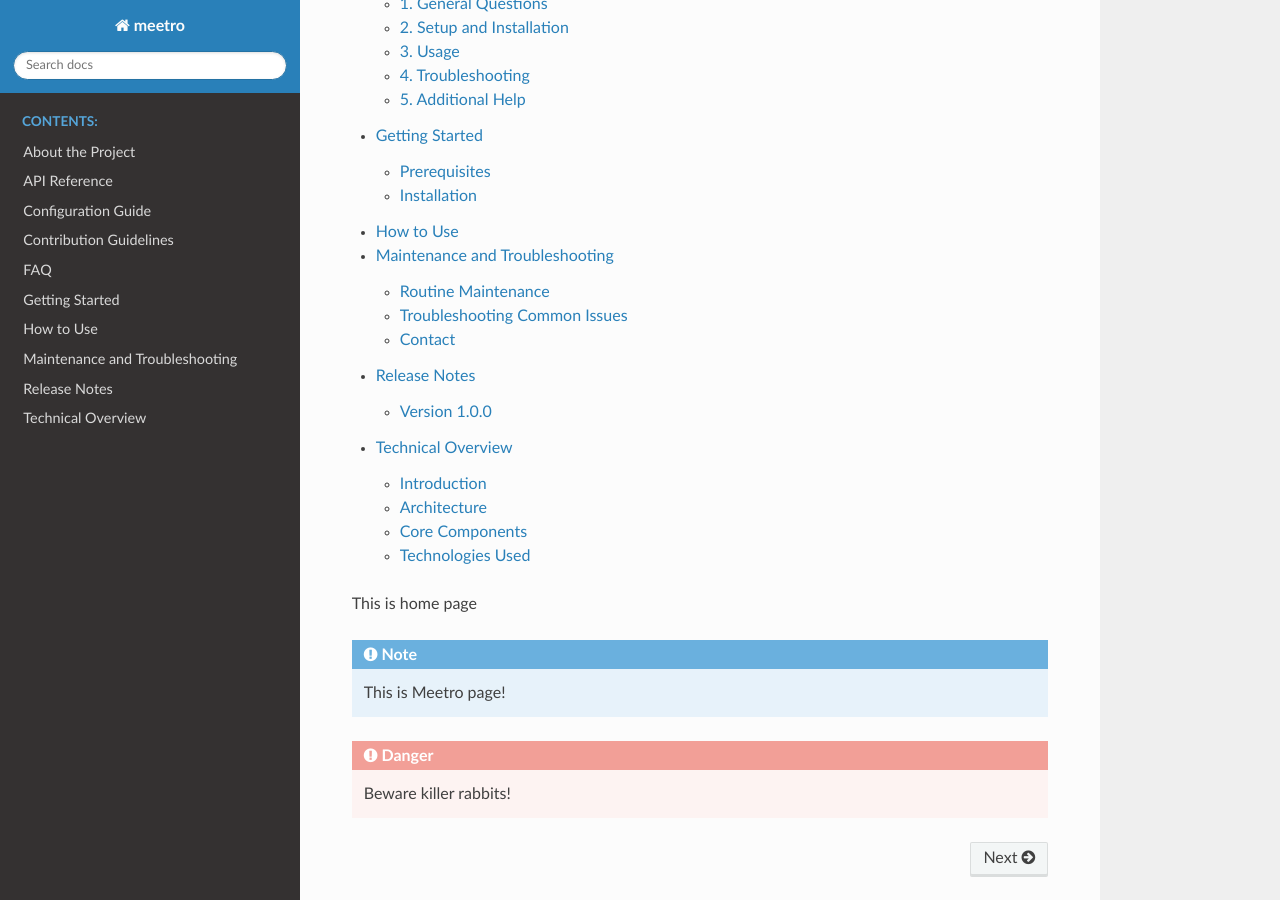
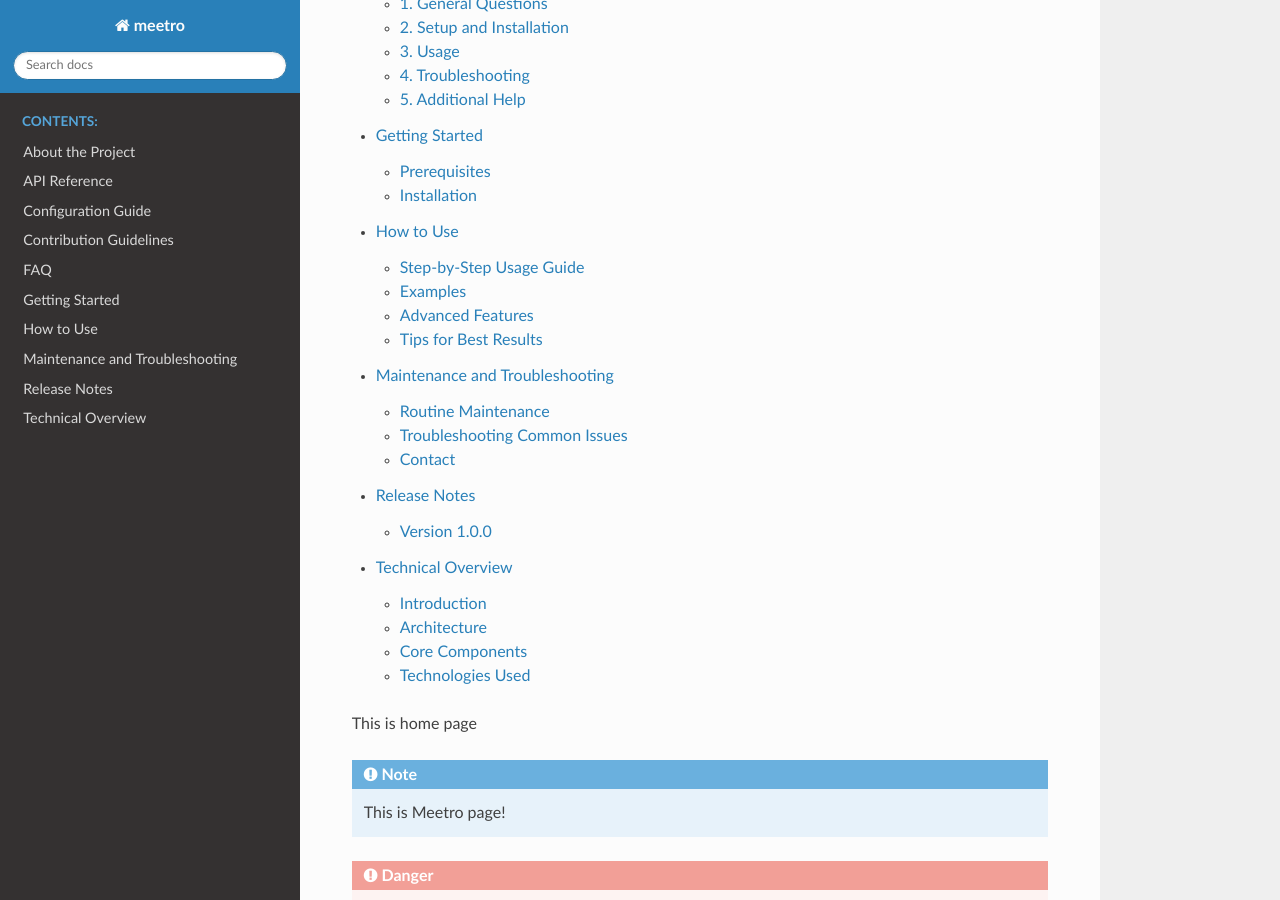
Before and after one commit to Jineeary/meetro, a Sphinx documentation site: the page built from docs/index.rst, in a window 1280 px wide and 900 px high, scrolled down 1068 px. Built offline with Sphinx 7.4.7 and the Read the Docs theme 3.1.0, drawn with Linux system fonts in a browser that asks for light colours; pages that are not in the unit, such as notebooks, are missing from menus; some of the changed lines change nothing that is shown.

Commit message:
Update how_to_use.rst

```diff
--- a/docs/how_to_use.rst
+++ b/docs/how_to_use.rst
@@ -1,10 +1,73 @@
 How to Use
-=====
+==========
 
-To use this project, follow these steps:
+This section provides detailed instructions and examples to help you effectively use **Meetro** for planning your next meetup.
 
-1. Open the application.
-2. Configure the settings.
-3. Start the desired operation.
+Step-by-Step Usage Guide
+------------------------
+1. **Access Meetro**:
+   Open the Meetro web application in your browser at `http://localhost:3000` (or the live website link if deployed).
 
-Example usage:
+2. **Input Locations**:
+   Enter the starting locations for all participants in the designated input fields. For example:
+   - Participant 1: *Seoul Station*
+   - Participant 2: *Gangnam Station*
+   - Participant 3: *Hongdae Station*
+
+3. **Calculate the Midpoint**:
+   Click the **"Find Midpoint"** button. Meetro will calculate a flexible midpoint range based on the entered locations.
+
+4. **View Recommendations**:
+   The app will display:
+   - The optimal subway station near the midpoint.
+   - A list of nearby attractions with popularity ratings.
+
+5. **Select a Meetup Spot**:
+   Choose the subway station and attraction that best fits your group's preferences. Each suggestion includes:
+   - Distance from the midpoint.
+   - Attraction ratings (1 to 3 stars based on popularity).
+
+Examples
+--------
+**Example 1**: Planning a Meetup for Two People
+- **Input**:
+  - Participant 1: *City Hall Station*
+  - Participant 2: *Jamsil Station*
+
+- **Output**:
+  - Suggested Midpoint: *Samseong Station*
+  - Nearby Attractions:
+    - *COEX Mall* (3★)
+    - *Bongeunsa Temple* (2★)
+
+**Example 2**: Group of Three Friends
+- **Input**:
+  - Participant 1: *Seoul Station*
+  - Participant 2: *Hongdae Station*
+  - Participant 3: *Gangnam Station*
+
+- **Output**:
+  - Suggested Midpoint: *Dongdaemun History & Culture Park Station*
+  - Nearby Attractions:
+    - *Dongdaemun Design Plaza* (3★)
+    - *Cheonggyecheon Stream* (2★)
+
+Advanced Features
+-----------------
+1. **Customizing the Midpoint Range**:
+   Adjust the range slider to prioritize stations closer to or farther from the strict midpoint. This is useful if you prefer areas with more attractions even if they are slightly out of the way.
+
+2. **Sorting Recommendations**:
+   Use the sorting options to view suggestions by:
+   - **Proximity** to the midpoint.
+   - **Attraction Popularity**.
+
+3. **Favorite Locations**:
+   Save your preferred meetup locations for future reference using the **"Add to Favorites"** button.
+
+Tips for Best Results
+---------------------
+- **Use Specific Locations**: Enter detailed subway station names or major landmarks for accurate results.
+- **Update Data Regularly**: Ensure that the app uses the latest attraction data by syncing with the database (available for contributors).
+
+Explore Meetro today to simplify your meetup planning and create memorable experiences!
```
